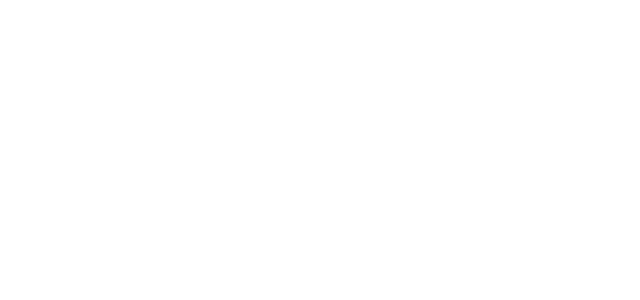
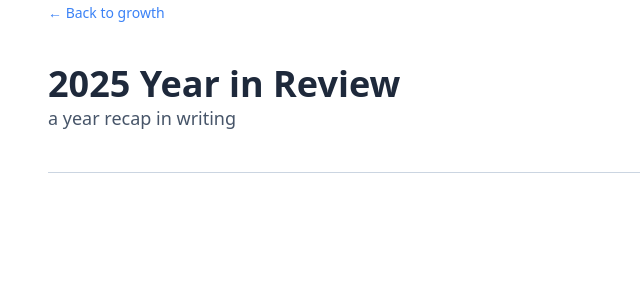
Before and after one commit to nesa-s/wesbite, a React (Vite) app: page /recap/2025 in a window 1280 px wide. Before the commit this address had no page. Shown: the top 300 px of the page, without its empty margins (0-640 px from the left). Built offline with nearby package versions, Linux system fonts and the light colour scheme; the HTML template or start-up script is replaced by a standard one.

Commit message:
styling it up

```diff
--- a/src/App.jsx
+++ b/src/App.jsx
@@ -3,6 +3,7 @@ import Home from "./pages/Home";
 import Build from "./pages/Build";
 import Grow from "./pages/Grow";
 import Umich from "./pages/Umich";
+import Recap2025 from "./pages/written/2025";
 
 export default function App() {
   return (
@@ -11,6 +12,7 @@ export default function App() {
       <Route path="/build" element={<Build />} />
       <Route path="/grow" element={<Grow />} />
       <Route path="/umich" element={<Umich />} />
+      <Route path="/recap/2025" element={<Recap2025 />} />
     </Routes>
   );
 }
--- a/src/index.css
+++ b/src/index.css
@@ -1,3 +1,13 @@
 @tailwind base;
 @tailwind components;
 @tailwind utilities;
+
+@layer components {
+  .books {
+    @apply hover:font-bold hover:text-blue-500 transition-all cursor-pointer;
+  }
+
+  .writing {
+    @apply hover:font-bold hover:text-pink-500 transition-all cursor-pointer;
+}
+}
--- a/src/pages/Grow.jsx
+++ b/src/pages/Grow.jsx
@@ -17,7 +17,11 @@ export default function Grow() {
       <div>
         <h2 className="text-2xl font-semibold mb-2">Written Pieces</h2>
         <p className="text-slate-500 dark:text-slate-400">some personal, reflective, and random</p>
-
+        <div className="space-y-1 mt-4">
+          <div>
+            <Link to="/recap/2025" className="writing">2025 Year in Review</Link>
+          </div>
+        </div>
       </div>
 
 
@@ -26,15 +30,15 @@ export default function Grow() {
         <h2 className="text-2xl font-semibold mb-2">My Top Reads</h2>
         <p className="text-slate-500 dark:text-slate-400">a mix of memoirs, biographies, social science, and fiction</p>
         <div className="space-y-1">
-          <div className="hover:font-bold hover:text-blue-500">The Glass Castle</div>
-          <div className="hover:font-bold hover:text-blue-500">Outliers: The Story of Success</div>
-          <div className="hover:font-bold hover:text-blue-500">Sadako and the Thousand Paper Cranes</div>
-          <div className="hover:font-bold hover:text-blue-500">The Greatest Trade Ever</div>
-          <div className="hover:font-bold hover:text-blue-500">All We Have Left</div>
-          <div className="hover:font-bold hover:text-blue-500">Between Shades of Gray</div>
-          <div className="hover:font-bold hover:text-blue-500">The Invention of Hugo Cabret</div>
-          <div className="hover:font-bold hover:text-blue-500">Full Body Burden</div>
-          <div className="hover:font-bold hover:text-blue-500">Sparks Like Stars</div>
+          <div className="books">The Glass Castle</div>
+          <div className="books">Outliers: The Story of Success</div>
+          <div className="books">Sadako and the Thousand Paper Cranes</div>
+          <div className="books">The Greatest Trade Ever</div>
+          <div className="books">All We Have Left</div>
+          <div className="books">Between Shades of Gray</div>
+          <div className="books">The Invention of Hugo Cabret</div>
+          <div className="books">Full Body Burden</div>
+          <div className="books">Sparks Like Stars</div>
         </div>
       </div>
 
--- /dev/null
+++ b/src/pages/written/2025.jsx
@@ -0,0 +1,20 @@
+import { Link } from "react-router-dom";
+import { useState, useEffect } from "react";
+
+export default function Recap2025() {
+  return (
+    <div className="min-h-screen w-full bg-white dark:bg-zinc-900 text-slate-800 dark:text-slate-100 px-6 sm:px-12">
+      <div className="max-w-3xl space-y-10">
+        <Link to="/grow" className="text-sm text-blue-500 hover:underline">&larr; Back to growth</Link>
+
+      <div>
+        <h1 className="text-4xl font-bold">2025 Year in Review</h1>
+          <p className="text-lg text-slate-600 dark:text-slate-300">
+            a year recap in writing
+          </p>
+      </div>
+      <hr className="border-slate-300 dark:border-slate-600 mb-8" />
+      </div>
+    </div>
+  );
+}
```
